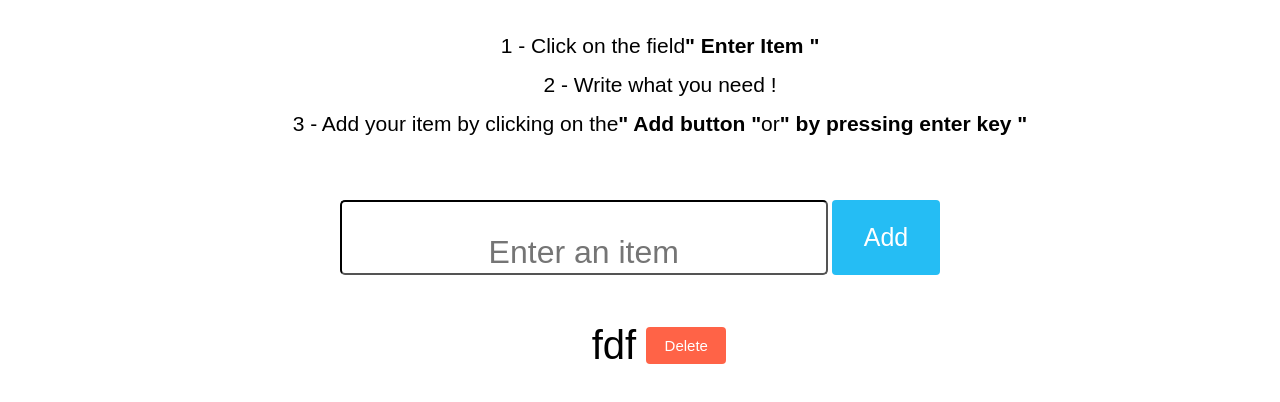
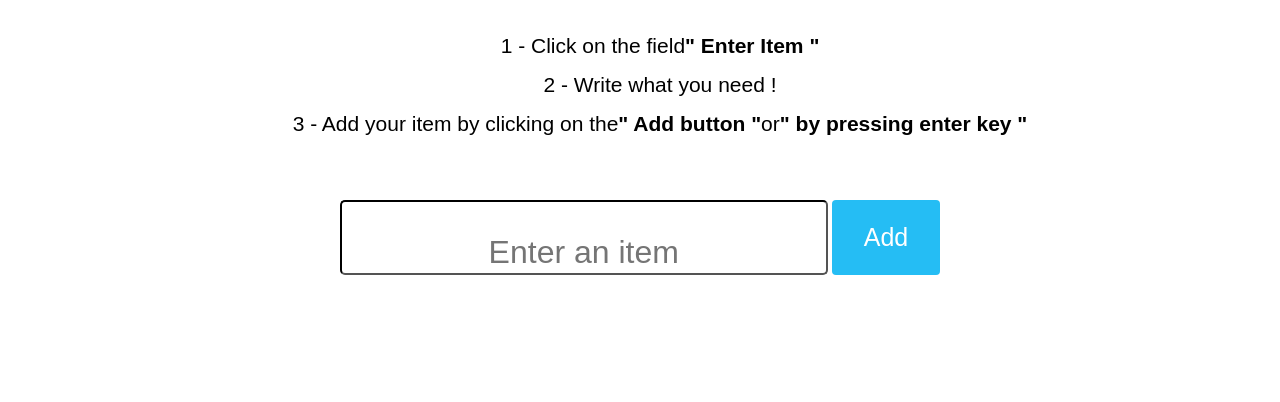
Before and after one commit to khal38/khal38.github.io, a plain HTML site: page index.html in a window 1280 px wide. Shown: the part 140-542 px from the top of the page. Drawn offline with Linux system fonts and the light colour scheme.

Commit message:
remove fake li

```diff
--- a/index.html
+++ b/index.html
@@ -47,7 +47,6 @@
         </div>
 
         <ul id="parentList">
-            <li>fdf<button class="del">Delete</button></li>
 
         </ul>
     </div>
```
